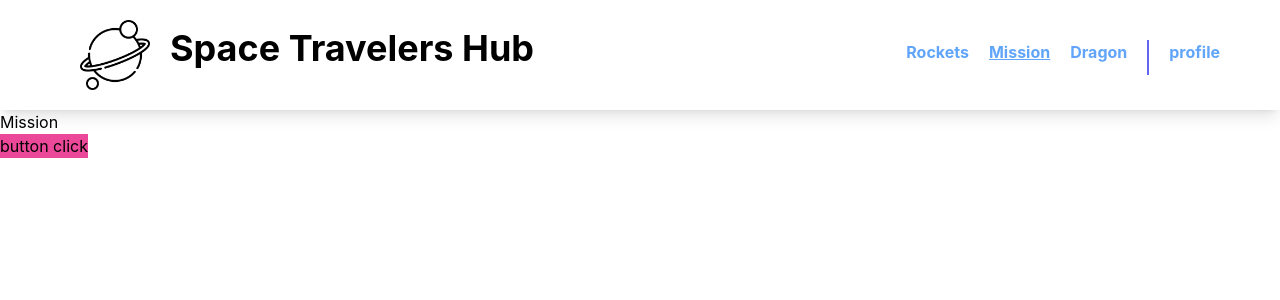
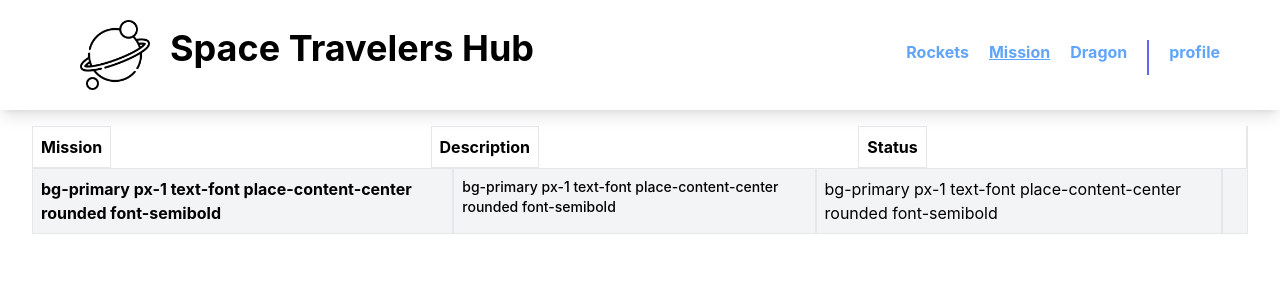
Before and after one commit to tahseenzahra/spaceTravelers-react, a React (Create React App) app: page /mission in a window 1280 px wide. Shown: the top 300 px of the page. Built offline with nearby package versions, Linux system fonts and the light colour scheme.

Commit message:
fetch mission data

```diff
--- a/package.json
+++ b/package.json
@@ -3,6 +3,7 @@
   "version": "0.1.0",
   "private": true,
   "dependencies": {
+    "@reduxjs/toolkit": "^1.9.0",
     "@testing-library/jest-dom": "^5.16.5",
     "@testing-library/react": "^13.4.0",
     "@testing-library/user-event": "^13.5.0",
--- a/src/UI/button.jsx
+++ b/src/UI/button.jsx
@@ -4,13 +4,13 @@ import React from 'react';
 
 export default function Button(
   {
-    title, id, className, Event
+    buttonTag, id, className, Event
   }
 )
 {
   return (
     <button id={id} className={className} onClick={Event} type="button">
-      {title}
+      {buttonTag}
     </button>
   );
 }
--- /dev/null
+++ b/src/UI/missions.jsx
@@ -0,0 +1,35 @@
+import React from 'react';
+import Button from './button';
+
+export default function Missions({
+  mission, description, membership, membershipStyle, buttonTag, id, className, event
+}) {
+  return (
+    <li className="flex even:bg-gray-100">
+        <div className="w-1/1 p-2 border font-bold">{mission}</div>
+        <div className="w-5/7 p-2 border text-sm font-medium">
+          {description}
+        </div>
+        <div className="
+          flex
+          justify-center
+          items-center
+          w-1/1
+          p-2 border"
+        >
+          <div className={membershipStyle}
+          >
+            {membership}
+          </div>
+        </div>
+        <div className="flex justify-center w-1/1 p-2 border">
+          <Button
+            title={buttonTag}
+            id={id}
+            className={className}
+            onClick={event}
+          />
+        </div>
+      </li>
+  );
+}
--- a/src/pages/Mission.jsx
+++ b/src/pages/Mission.jsx
@@ -1,12 +1,31 @@
 import React from 'react';
-import Button from '../UI/button';
+import Missions from '../UI/missions';
 
 export default function Mission() {
-  const name = 'bg-pink-500';
+  const activeMember =
+    'bg-primary px-1 text-font place-content-center rounded font-semibold';
+  const inactiveMember =
+    'bg-secondary px-1 text-font uppercase place-content-center rounded font-semibold';
+  const joinStyle = 'bg-transparent border-2 rounded p-2 text-secondary font-semibold text-sm';
+  const leaveStyle = 'bg-transparent border-2 border-alert rounded px-2 py-0 text-alert font-semibold text-sm';
   return (
-    <div>
-      <h1>Mission</h1>
-      <Button title="button click" id="id" className={name} />
-    </div>
+    <ul className="flex-col mt-4 mx-8" id="missionList">
+      <li className="flex justify-between font-bold even:bg-gray-100">
+        <h3 className="w-1/1 p-2 border">Mission</h3>
+        <h3 className="w-5/7 p-2 border">Description</h3>
+        <h3 className="w-1/1 p-2 border">Status</h3>
+        <div className="w-1/1 border" />
+      </li>
+      <Missions
+        mission={activeMember}
+        description={activeMember}
+        membership={activeMember}
+        memebershipStyle={activeMember}
+        buttonTag={activeMember}
+        id={activeMember}
+        className={activeMember}
+        event={activeMember}
+      />
+    </ul>
   );
 }
--- /dev/null
+++ b/src/redux/configureStore.js
@@ -0,0 +1,13 @@
+import { configureStore } from '@reduxjs/toolkit';
+
+import dragonReducer from './dragon/dragonSlice';
+import missionSlice from './missions';
+
+const root = {
+  dragons: dragonReducer,
+  missions: missionSlice,
+}
+
+const store = configureStore({ reducer: root });
+
+export default store;
--- /dev/null
+++ b/src/redux/missions/fetchData.js
@@ -0,0 +1,25 @@
+import { createAsyncThunk, createSlice } from '@reduxjs/toolkit';
+
+const APIURL = 'https://api.spacexdata.com/v3/missions';
+const ACCEPT_MISSION = 'ACCEPT_MISSION';
+
+export const loaded = createAsyncThunk(ACCEPT_MISSION, async () => {
+  const response = await fetch(APIURL);
+  const data = await response.json();
+  return data;
+});
+
+console.log(loaded);
+
+const missionSlice = createSlice({
+  name: 'spaceTravelers',
+  initialState: [],
+  reducers: {},
+  extraReducers: (builder) => {
+    builder.addCase(
+      loaded.fulfilled, (state, action) => action.payload,
+    );
+  },
+});
+
+export default missionSlice.reducer;
```
Also changed, not shown: 1 other file (tests, documents, lock files or other folders).
